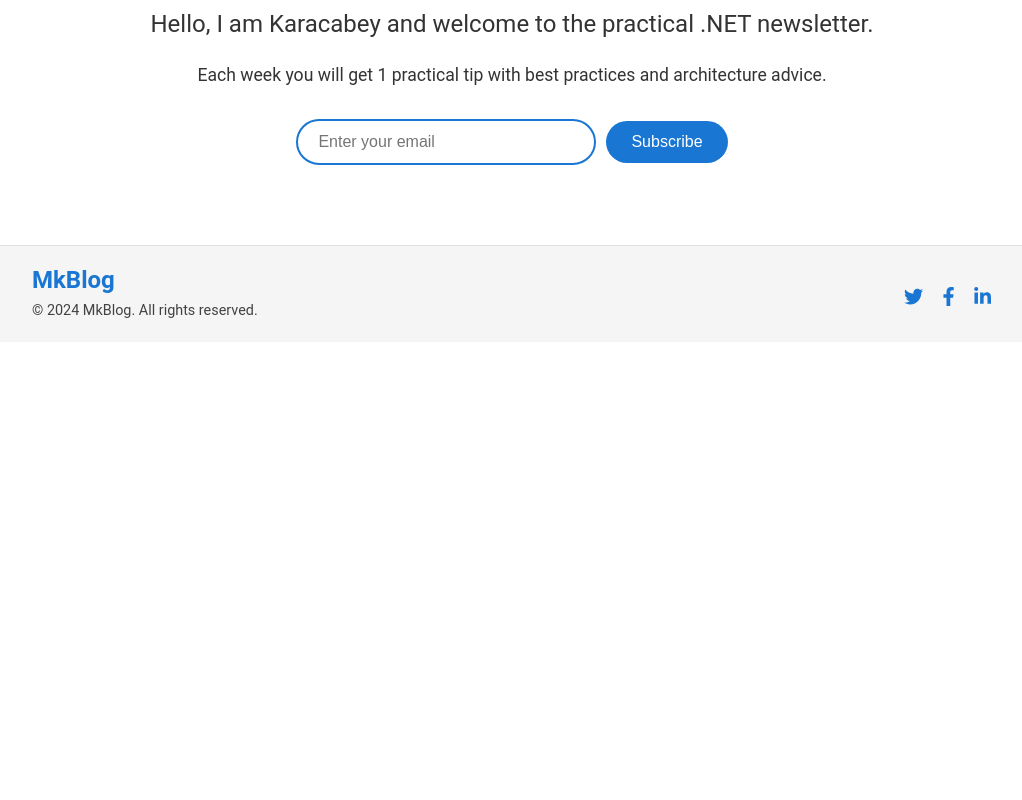
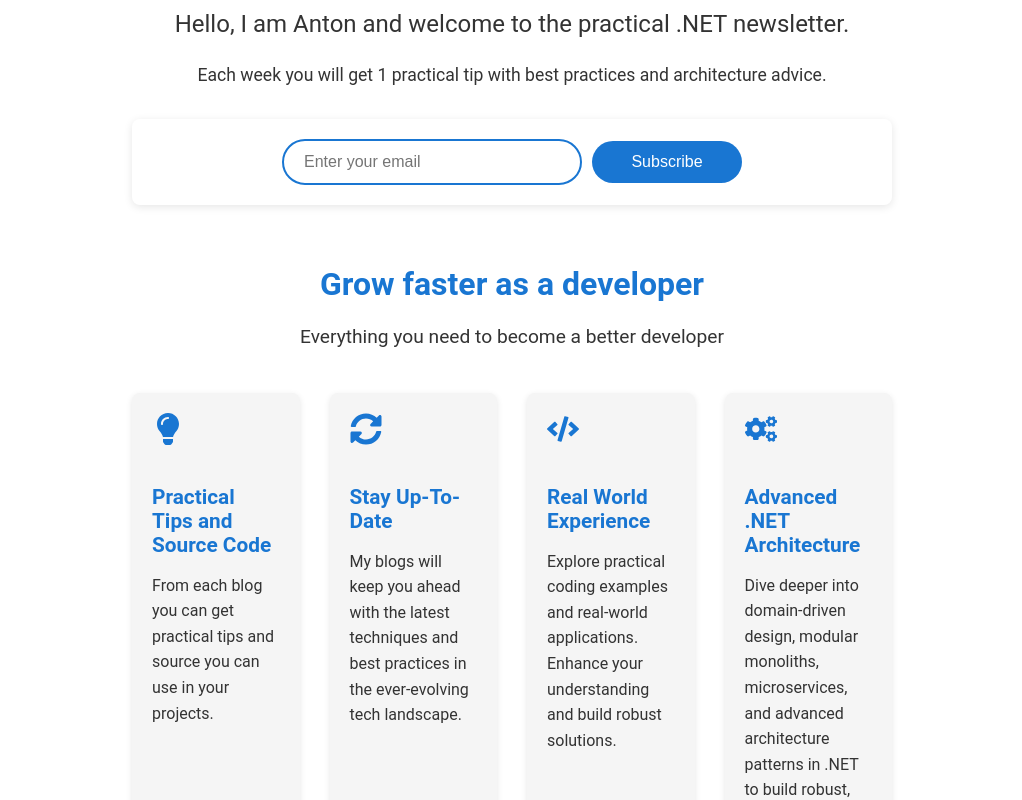
Before and after one commit to mustafatheconqueror/mkblog-app, a React (Vite) app: page / in a window 1280 px wide. Shown: the part 280-1080 px from the top of the page, without its empty margins (128-1150 px from the left). Before the commit the page ends 800 px from the top, so only its background shows below. Built offline with nearby package versions, Linux system fonts and the light colour scheme.

Commit message:
Create Pages - v6

```diff
--- a/src/pages/Home/Home.jsx
+++ b/src/pages/Home/Home.jsx
@@ -1,6 +1,7 @@
 // src/pages/Home.jsx
 import React, { useState } from 'react';
 import styles from './Home.module.css';
+import { FaLightbulb, FaSyncAlt, FaCode, FaCogs } from 'react-icons/fa';
 
 const Home = () => {
     const [email, setEmail] = useState('');
@@ -22,7 +23,7 @@
         <div className={styles.container}>
             <h1 className={styles.mainTitle}>Improve Your Engineering and Architecture Skills</h1>
             <p className={styles.subTitle}>
-                Hello, I am Karacabey and welcome to the practical .NET newsletter.
+                Hello, I am Anton and welcome to the practical .NET newsletter.
             </p>
             <p className={styles.description}>
                 Each week you will get 1 practical tip with best practices and architecture advice.
@@ -42,6 +43,42 @@
                 </button>
             </form>
             {message && <p className={styles.message}>{message}</p>}
+
+            {/* Yeni Bölüm: Features */}
+            <section className={styles.featuresSection}>
+                <h2 className={styles.featuresTitle}>Grow faster as a developer</h2>
+                <p className={styles.featuresSubtitle}>Everything you need to become a better developer</p>
+                <div className={styles.featuresGrid}>
+                    <div className={styles.featureCard}>
+                        <FaLightbulb className={styles.featureIcon} />
+                        <h3 className={styles.featureTitle}>Practical Tips and Source Code</h3>
+                        <p className={styles.featureDescription}>
+                            From each blog you can get practical tips and source you can use in your projects.
+                        </p>
+                    </div>
+                    <div className={styles.featureCard}>
+                        <FaSyncAlt className={styles.featureIcon} />
+                        <h3 className={styles.featureTitle}>Stay Up-To-Date</h3>
+                        <p className={styles.featureDescription}>
+                            My blogs will keep you ahead with the latest techniques and best practices in the ever-evolving tech landscape.
+                        </p>
+                    </div>
+                    <div className={styles.featureCard}>
+                        <FaCode className={styles.featureIcon} />
+                        <h3 className={styles.featureTitle}>Real World Experience</h3>
+                        <p className={styles.featureDescription}>
+                            Explore practical coding examples and real-world applications. Enhance your understanding and build robust solutions.
+                        </p>
+                    </div>
+                    <div className={styles.featureCard}>
+                        <FaCogs className={styles.featureIcon} />
+                        <h3 className={styles.featureTitle}>Advanced .NET Architecture</h3>
+                        <p className={styles.featureDescription}>
+                            Dive deeper into domain-driven design, modular monoliths, microservices, and advanced architecture patterns in .NET to build robust, scalable applications.
+                        </p>
+                    </div>
+                </div>
+            </section>
         </div>
     );
 };
--- a/src/pages/Home/Home.module.css
+++ b/src/pages/Home/Home.module.css
@@ -33,6 +33,9 @@
     gap: 10px;
     margin-bottom: 20px;
     flex-wrap: wrap;
+    padding: 20px;
+    border-radius: 8px;
+    box-shadow: 0 2px 8px rgba(0, 0, 0, 0.1);
 }
 
 .emailInput {
@@ -60,6 +63,8 @@
     border-radius: 25px;
     cursor: pointer;
     transition: background-color 0.3s ease, transform 0.3s ease;
+    width: 100%;
+    max-width: 150px;
 }
 
 .subscribeButton:hover {
@@ -72,3 +77,80 @@
     color: var(--color-secondary);
     margin-top: 10px;
 }
+
+/* Yeni Bölüm: Features */
+.featuresSection {
+    margin-top: 60px;
+}
+
+.featuresTitle {
+    font-size: 2rem;
+    color: var(--color-primary);
+    margin-bottom: 10px;
+    font-weight: 700;
+}
+
+.featuresSubtitle {
+    font-size: 1.2rem;
+    color: var(--color-text);
+    margin-bottom: 40px;
+}
+
+.featuresGrid {
+    display: grid;
+    grid-template-columns: repeat(4, 1fr);
+    gap: 30px;
+}
+
+.featureCard {
+    background-color: var(--color-surface);
+    padding: 20px;
+    border-radius: 8px;
+    box-shadow: 0 2px 6px rgba(0, 0, 0, 0.1);
+    transition: transform 0.3s ease, box-shadow 0.3s ease;
+    text-align: left;
+}
+
+.featureCard:hover {
+    transform: translateY(-5px);
+    box-shadow: 0 4px 12px rgba(0, 0, 0, 0.2);
+}
+
+.featureIcon {
+    font-size: 2rem;
+    color: var(--color-primary);
+    margin-bottom: 15px;
+}
+
+.featureTitle {
+    font-size: 1.3rem;
+    color: var(--color-primary);
+    margin-bottom: 10px;
+    font-weight: 600;
+}
+
+.featureDescription {
+    font-size: 1rem;
+    color: var(--color-text);
+}
+
+/* Responsive Design */
+@media (max-width: 1024px) {
+    .featuresGrid {
+        grid-template-columns: repeat(2, 1fr);
+    }
+}
+
+@media (max-width: 600px) {
+    .featuresGrid {
+        grid-template-columns: 1fr;
+    }
+
+    .featuresTitle {
+        font-size: 1.8rem;
+    }
+
+    .featuresSubtitle {
+        font-size: 1rem;
+    }
+}
```
